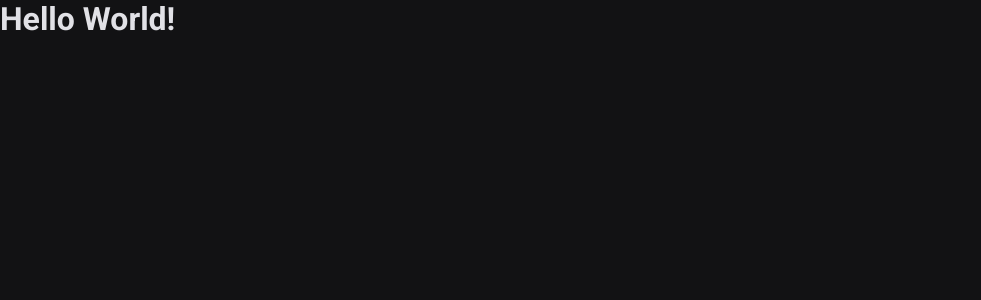
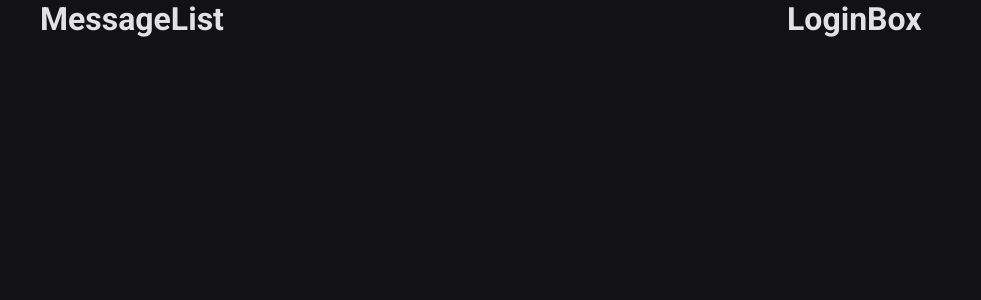
Before and after one commit to mhayk/dowhile-web, a React (Vite) app: page / in a window 1280 px wide. Shown: the top 300 px of the page, without its empty margins (0-981 px from the left). Built offline with nearby package versions, Linux system fonts and the light colour scheme.

Commit message:
App style with css module has been created and imported. LoginBox and MessageList components have been imported as well.
Signed-off-by: Mhayk Whandson <hi@mhayk.com>

```diff
--- /dev/null
+++ b/src/App.module.scss
@@ -0,0 +1,10 @@
+.contentWrapper {
+    max-width: 1200px;
+    height: 100vh;
+    margin: 0 auto;
+
+    display: grid;
+    grid-template-columns: 1fr 453px;
+    column-gap: 120px;
+    position: relative;
+}
--- a/src/App.tsx
+++ b/src/App.tsx
@@ -1,5 +1,13 @@
+import styles from './App.module.scss'
+import { LoginBox } from './components/LoginBox'
+
+import { MessageList } from './components/MessageList'
+
 export function App() {
   return (
-    <h1>Hello World!</h1>
+    <main className={styles.contentWrapper}>
+      <MessageList />
+      <LoginBox />
+    </main>
   )
 }
```
